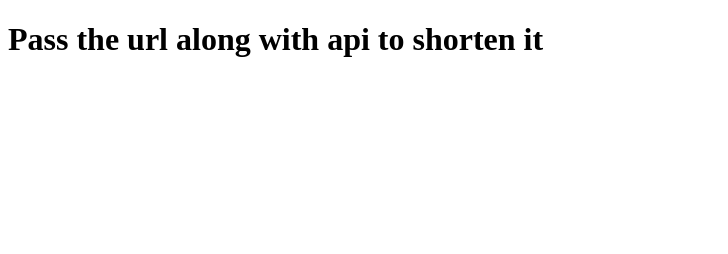
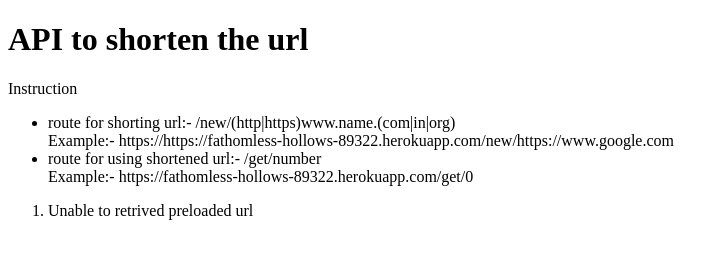
Before and after one commit to rohitdrake/url-modifier, a website: page public/index.html in a window 1280 px wide. Shown: the whole page, without its empty margins (0-728 px from the left). Drawn offline with Linux system fonts and the light colour scheme; no server answers.

Commit message:
Final commit

```diff
--- a/public/index.html
+++ b/public/index.html
@@ -5,6 +5,38 @@
     <title>Home page</title>
   </head>
   <body>
-    <h1>Pass the url along with api to shorten it</h1>
+    <h1>API to shorten the url</h1>
+    <p>Instruction</p>
+    <ul>
+      <li>route for shorting url:- /new/(http|https)www.name.(com|in|org)<br>
+          Example:- https://https://fathomless-hollows-89322.herokuapp.com/new/https://www.google.com
+      </li>
+      <li>route for using shortened url:- /get/number <br>
+          Example:- https://fathomless-hollows-89322.herokuapp.com/get/0
+      </li>
+    </ul>
+    <ol id="urlList">
+    </ol>
   </body>
+  <script>
+    let url = 'http://localhost:3000/fetch'
+    let request = new XMLHttpRequest();
+    let ol = document.getElementById("urlList");
+    request.open("GET", url);
+    request.onload = ()=>{
+      if(request.status !== 200){
+        ol.innerHTML = `<li>Unable to retrived preloaded url</li>`;
+        return;
+      }
+    let arr = JSON.parse(request.response);
+    let tag = ``;
+    console.log(arr);
+    let i;
+    for(i=0;i< arr.length;i++){
+        tag = tag+`<li>https:${arr[i].sent_url} and ${arr[i].unique_number}</li>`;
+    }
+    ol.innerHTML=tag;
+    };
+    request.send(null);
+  </script>
 </html>
```
Also changed, not shown: server.js (+13 -4 lines).
